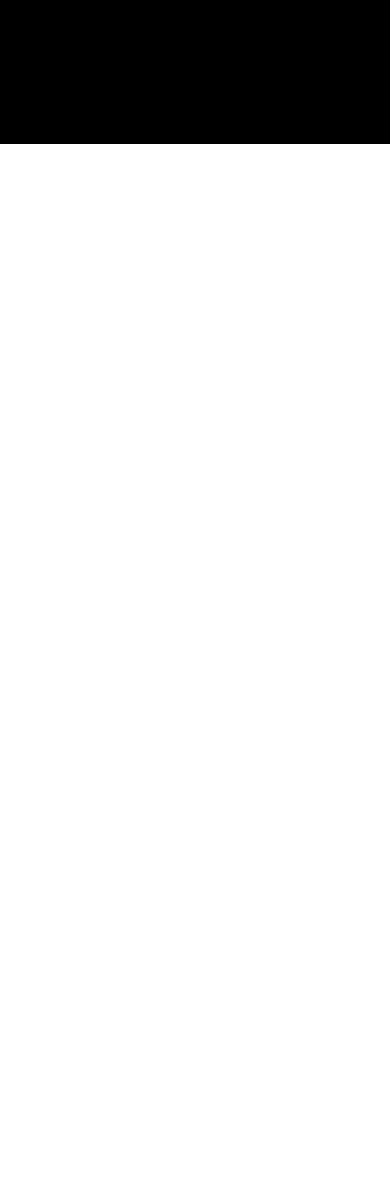
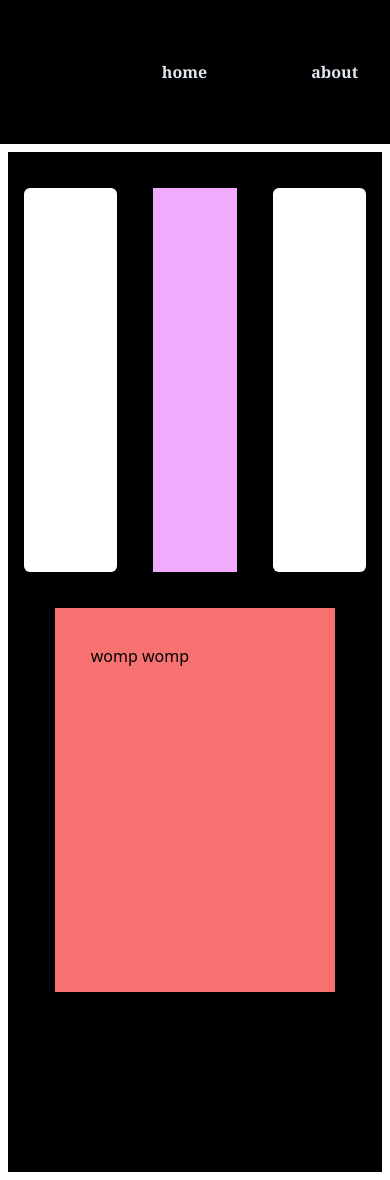
Before and after one commit to AuroraPowell/portfolio, a React (Vite) app in the folder client/: page /about in a window 390 px wide. Before the commit this address had no page. Before the commit the page ends 844 px from the top, so only its background shows below. Built offline with nearby package versions, Linux system fonts and the light colour scheme.

Commit message:
Fixing mobile modal issues
The art would fill mobile screens without a way of closing the modal it was stored in. I've added a button to close it.

Next step: fix the skewing that happens on mobile modal due to image alteration in rendering.

```diff
--- a/client/src/App.jsx
+++ b/client/src/App.jsx
@@ -30,7 +30,7 @@ function App() {
       <Routes>
         <Route path="/" element={<Landing />} />
         <Route path="/projects" element={<Projects />} />
-        {/* <Route path="/about" element={<About />} /> */}
+        <Route path="/about" element={<About />} />
         {/* <Route path="/email" element={<Email />} /> */}
         {/* <Route path="/rsvp" element={<EventList />} /> */}
       </Routes>
--- a/client/src/components/About.jsx
+++ b/client/src/components/About.jsx
@@ -1,6 +1,6 @@
 import React from "react";
 import Menu from "./functional/menu";
-import Footer from "./Footer";
+// import Footer from "./Footer";
 
 import selfie from "../assets/selfie.jpg";
 
@@ -10,12 +10,24 @@ const About = () => {
   const info = (
     <p className="font-light p-2 ">
       I am a full stack developer that has 6 years experience in front-end web
-      development. <br></br><br></br>
-      I primarily code in NodeJS and ReactJS, though I've used Java, HTML/CSS/SCSS, and C and learn quickly. {" "}
+      development. <br></br>
+      <br></br>{" "}
     </p>
   );
 
-  function onClick() {}
+  const Abt = () => {
+    return (
+      <div id="content" className="items-center h-full grid grid-cols-3 my-9">
+        <div className="w-3/4 h-96 mx-auto bg-white rounded-md"></div>
+        <div className="w-2/3 h-96 mx-auto  bg-fuchsia-300"></div>
+        <div className="w-3/4 h-96 mx-auto  bg-white rounded-md"></div>
+        <div className="col-span-3 w-3/4 mx-auto m-9 h-96 bg-red-400 p-9">
+          womp womp
+        </div>
+      </div>
+    );
+  };
+
   const Card = () => {
     return (
       <div
@@ -60,19 +72,12 @@ const About = () => {
     );
   };
   return (
-    // formerly had it fade between gradient screens - too difficult to keep up style
-    // <AnimatedPage>
-    <div className="min-h-screen  flex flex-col mx-auto  overflow-hidden bg-black z-30 border-white border-8">
+    <div className="min-h-screen  flex flex-col mx-auto   bg-black z-30 border-white border-8">
       {/* <Menu /> */}
-      <div id="card-loader" className="flex-grow mx-auto p-9">
-        <Card />
-      </div>
-      <div className="pt-9 text-white w-full mx-auto h-fit">
-
-      </div>
-      {/* <Footer /> */}
+      <Abt />
+      <div id="card-loader" className="flex-grow mx-auto p-9"></div>
+      <div className="pt-9 text-white w-full mx-auto h-fit"></div>
     </div>
-    // </AnimatedPage>
   );
 };
 
--- a/client/src/components/functional/ArtGallery.jsx
+++ b/client/src/components/functional/ArtGallery.jsx
@@ -3,6 +3,7 @@ import { useState, useEffect } from "react";
 
 import data from "./art.json";
 import ArtModal from "./ArtModal";
+import { LiaWindowCloseSolid } from "react-icons/lia";
 
 import useScreenSize from "./useScreenSize";
 // screenSize.width & screenSize.height
@@ -128,8 +129,17 @@ const ArtGallery = () => {
             setArtFocus();
           }}
         >
-          <div className="flex flex-col md:max-w-md max-h-screen mx-auto">
-            <img src={artFocus.imgPath} className="flex-grow mx-auto h-fit" />
+          <div className="flex flex-col md:max-w-md  mx-auto">
+            <div className="m-5">
+              <LiaWindowCloseSolid
+                className="absolute top-0 right-0 m-3 text-white text-5xl hover:cursor-pointer"
+                onClick={() => {
+                  setModalOpen(false);
+                  setArtFocus();
+                }}
+              />
+              <img src={artFocus.imgPath} className="flex-grow mx-auto h-fit" />
+            </div>
             {/* <div className="text-3xl m-5">
               <p>{artFocus.title}</p>
               <p>{artFocus.year}</p>
--- a/client/src/components/functional/menu.jsx
+++ b/client/src/components/functional/menu.jsx
@@ -37,12 +37,12 @@ const Menu = () => {
         </div>
       </div>
       <div className="flex w-5/6 justify-center lg:visible gap-10 h-fit">
-        {/* <button
+        <button
           onClick={() => navigate("/")}
           className="px-3 hover:text-red-400"
         >
           home
-        </button> */}
+        </button>
 
         <div className="flex flex-col">
           {/* <button
@@ -69,12 +69,12 @@ const Menu = () => {
 
         {/* VVVVV I need to figure out what to put in my about. VVVV */}
 
-        {/* <button
+        <button
           onClick={() => navigate("/about")}
           className="px-3 hover:text-red-400"
         >
           about
-        </button> */}
+        </button>
       </div>
 
       {/* <button
```
